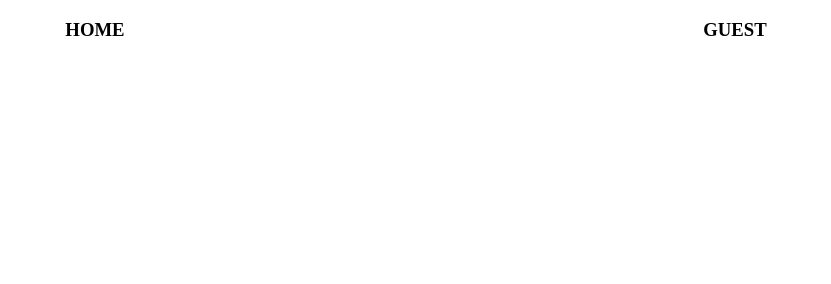
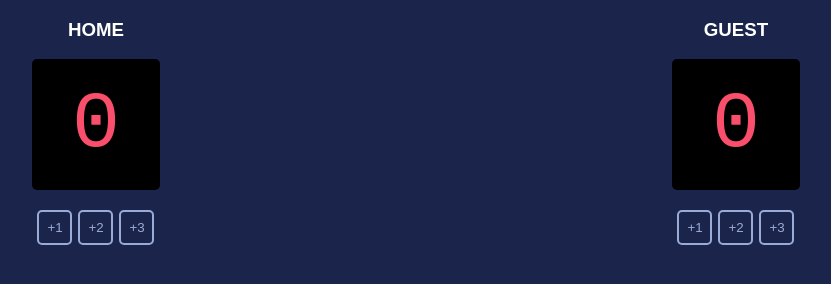
Before and after one commit to GurdeepSingh-96/Scoreboard, a plain HTML site: page index.html in a window 1280 px wide. Shown: the whole page, without its empty margins (224-1055 px from the left). Drawn offline with Linux system fonts and the light colour scheme.

Commit message:
html and css

```diff
--- a/index.css
+++ b/index.css
@@ -1,8 +1,52 @@
 body {
     margin: 0;
+    background: #1B244A;
+}
+
+h3 {
+    color: white;
+    text-align: center;
+    font-family: sans-serif;
 }
 
 .container {
     display: flex;
     justify-content: space-around;
 }
+
+.display-el {
+    display: flex;
+    justify-content: center;
+    align-items: center;
+    margin-bottom: 20px;
+    padding: 20px 40px;
+    border-radius: 5px;
+    background: black;
+    color: #f94f6d;
+    font-size: 80px;
+    font-family: monospace;
+    text-align: center;
+}
+
+.buttons {
+    display: flex;
+    justify-content: center;
+    gap: 6px;
+}
+
+.buttons button{
+    width: 35px;
+    aspect-ratio: 1/1;
+    border-radius: 5px;
+    background: none;
+    border: 2px solid #9AABD8;
+    color: #9AABD8;
+    text-align: center;
+    cursor: pointer;
+}
+
+.buttons button:hover {
+    color: white;
+    border-color: white;
+    background-color: rgba(154, 171, 216, 0.1);
+}
--- a/index.html
+++ b/index.html
@@ -1,16 +1,35 @@
 <html>
+
 <head>
-        <link rel="stylesheet" href="index.css">
+    <link rel="stylesheet" href="index.css" />
 </head>
+
 <body>
     <div class="container">
         <div>
             <h3>HOME</h3>
+            <div class="display-el">
+                <span id="home-score">0</span>
+            </div>
+            <div class="buttons">
+                <button>+1</button>
+                <button>+2</button>
+                <button>+3</button>
+            </div>
         </div>
         <div>
             <h3>GUEST</h3>
+            <div class="display-el">
+                <span id="guest-score">0</span>
+            </div>
+            <div class="buttons">
+                <button>+1</button>
+                <button>+2</button>
+                <button>+3</button>
+            </div>
         </div>
     </div>
     <script src="index.js"></script>
 </body>
+
 </html>
```
Lines whose indentation alone changed are shown as unchanged.
